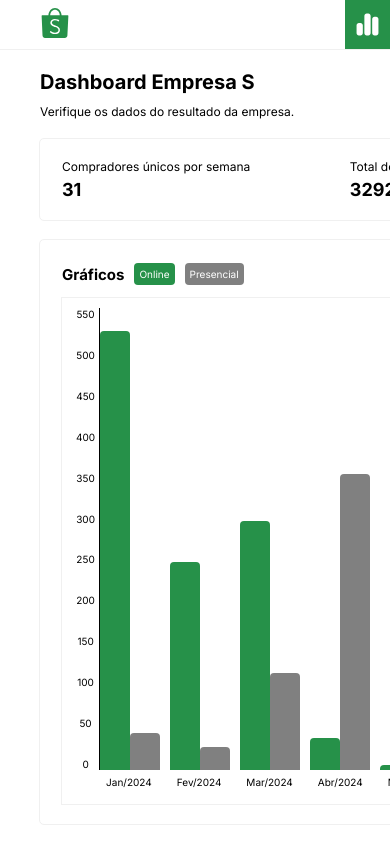
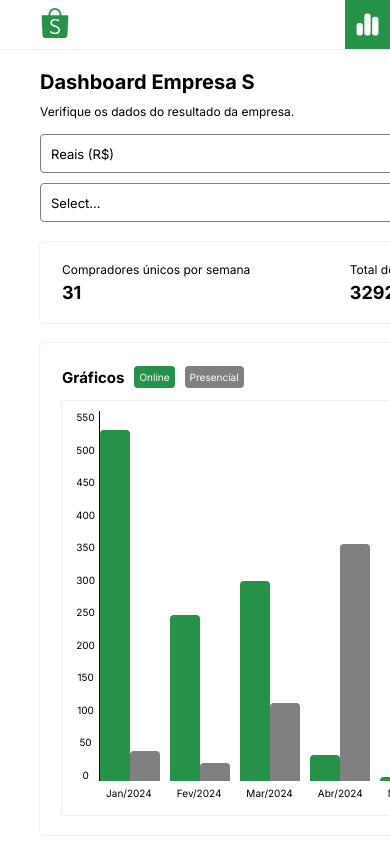
Before and after one commit to carlosr-lotus/next-shop-dashboard, a Next.js app: page / in a window 390 px wide. Built offline with nearby package versions, Linux system fonts and the light colour scheme.

Commit message:
FIX: responsive filter

```diff
--- a/src/styles/components/Filter.module.css
+++ b/src/styles/components/Filter.module.css
@@ -1,11 +1,14 @@
 .container {
     display: flex;
+    flex-direction: column;
     justify-content: space-between;
+    gap: 1.5rem;
 }
 
 .selects {
-    width: 35rem;
+    width: 100%;
     display: flex;
+    flex-direction: column;
     align-items: center;
     gap: 1rem;
 }
@@ -18,3 +21,19 @@
 .title > p {
     font-size: 1.2rem;
 }
+
+@media (min-width: 768px) {
+    .selects {
+        flex-direction: row;
+    }
+}
+
+@media (min-width: 1024px) {
+    .container {
+        flex-direction: row;
+        gap: 0;
+    }
+    .selects {
+        width: 35rem;
+    }
+}
```
